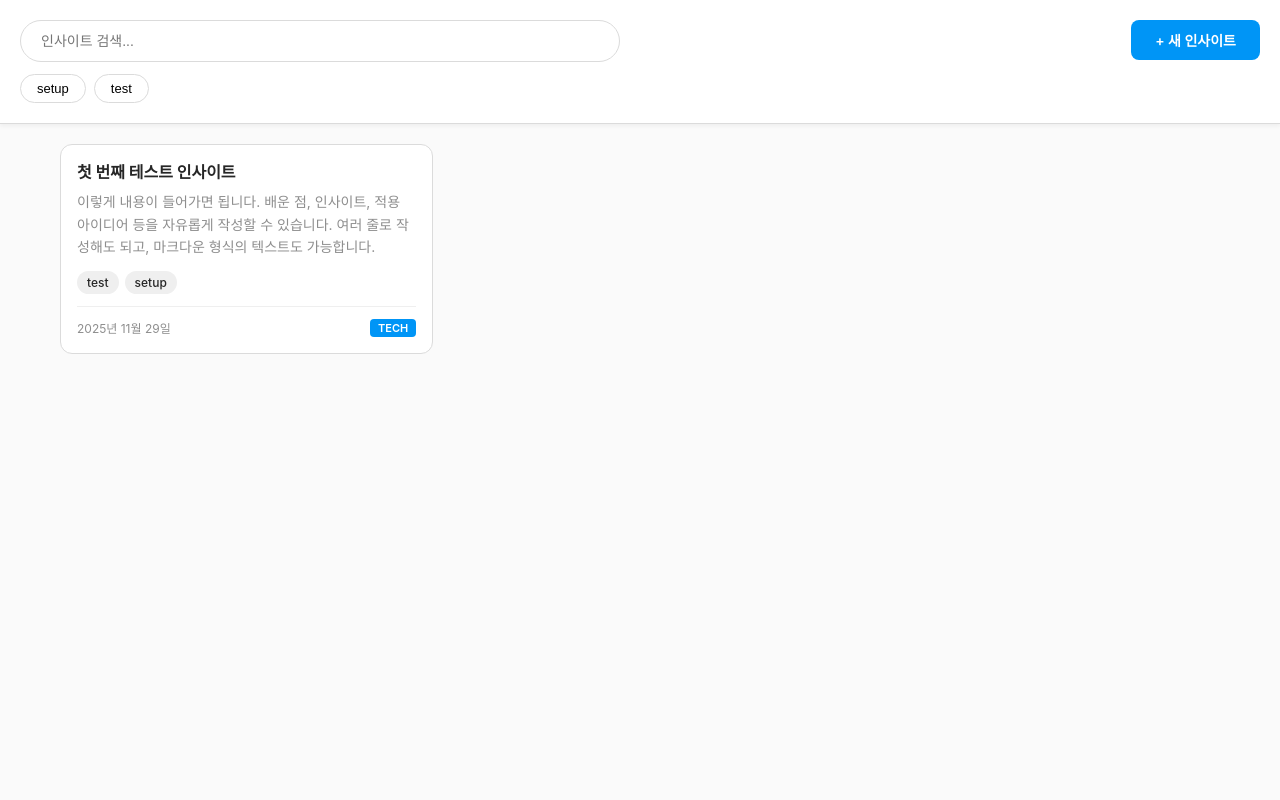
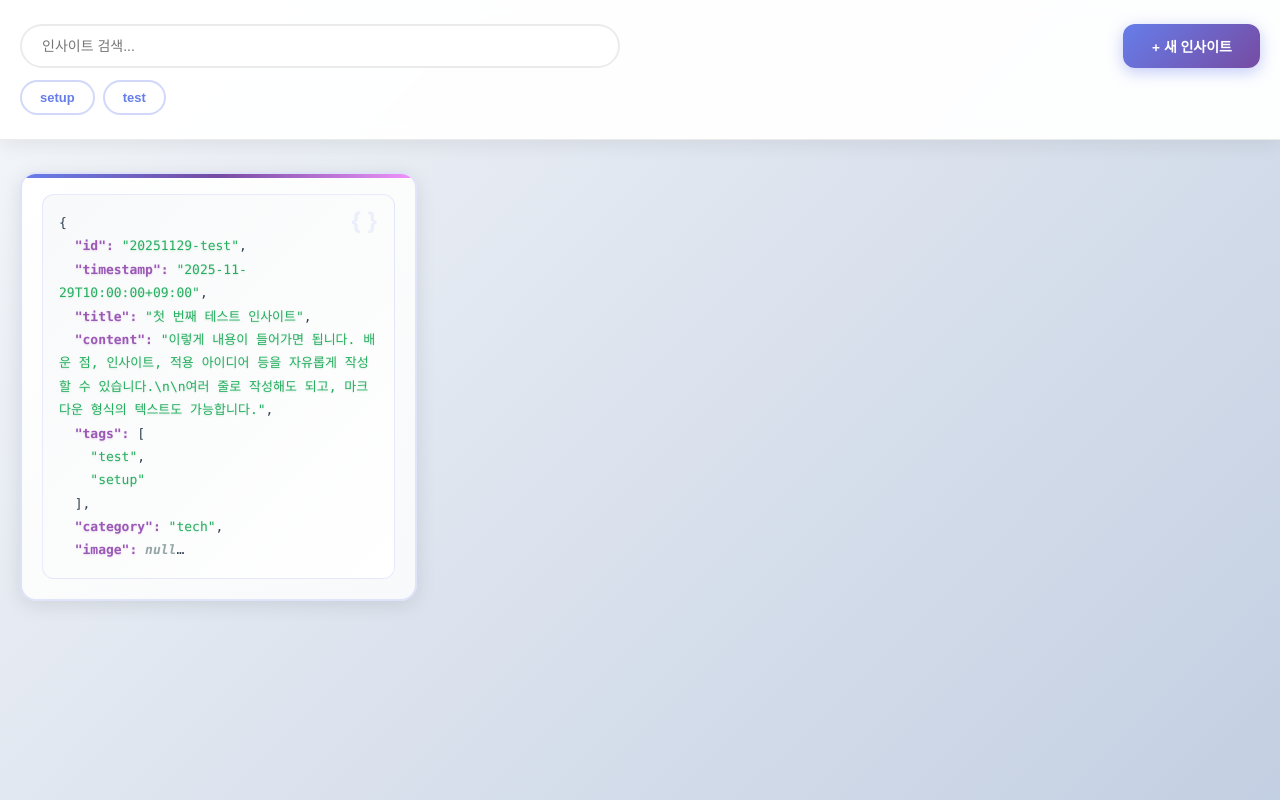
Before and after one commit to NayeonKimdev/insights-archive, a plain HTML site: page public/index.html in a window 1280 px wide. Drawn offline with Linux system fonts and the light colour scheme.

Commit message:
Update the UI

```diff
--- a/src/scripts/gallery.js
+++ b/src/scripts/gallery.js
@@ -3,24 +3,44 @@ let filteredInsights = [];
 let selectedTags = new Set();
 
 async function loadInsights() {
+    let insights = [];
+
+    // 1. localStorage에서 데이터 로드
+    const stored = localStorage.getItem('insights');
+    if (stored) {
+        try {
+            insights = JSON.parse(stored);
+        } catch (e) {
+            console.error('Error parsing localStorage:', e);
+        }
+    }
+
+    // 2. JSON 파일에서도 데이터 로드 (병합)
     try {
         const response = await fetch('../data/insights.json');
-        if (!response.ok) {
-            throw new Error('데이터를 불러올 수 없습니다.');
+        if (response.ok) {
+            const data = await response.json();
+            // localStorage와 병합 (중복 제거)
+            const fileInsights = data.insights || [];
+            const existingIds = new Set(insights.map(i => i.id));
+            fileInsights.forEach(insight => {
+                if (!existingIds.has(insight.id)) {
+                    insights.push(insight);
+                }
+            });
         }
-        const data = await response.json();
-        allInsights = data.insights.sort((a, b) =>
-            new Date(b.timestamp) - new Date(a.timestamp)
-        );
-        filteredInsights = [...allInsights];
+    } catch (error) {
+        console.log('JSON 파일을 불러올 수 없습니다. localStorage 데이터만 사용합니다.');
+    }
 
-        renderTagFilters();
-        renderGallery();
-    } catch (error) {
-        console.error('Error loading insights:', error);
-        document.getElementById('gallery').innerHTML =
-            '<p style="text-align: center; padding: 40px; color: #8e8e8e;">데이터를 불러올 수 없습니다. data/insights.json 파일을 확인해주세요.</p>';
-    }
+    // 시간순 정렬
+    allInsights = insights.sort((a, b) =>
+        new Date(b.timestamp) - new Date(a.timestamp)
+    );
+    filteredInsights = [...allInsights];
+
+    renderTagFilters();
+    renderGallery();
 }
 
 function renderTagFilters() {
@@ -84,28 +104,65 @@ function renderGallery() {
         return;
     }
 
-    gallery.innerHTML = filteredInsights.map(insight => `
+    gallery.innerHTML = filteredInsights.map(insight => {
+        // 이미지가 base64인지 경로인지 확인
+        const imageSrc = insight.image
+            ? (insight.image.startsWith('data:') ? insight.image : `../${insight.image}`)
+            : null;
+
+        // JSON 데이터 준비 (이미지는 축약)
+        const jsonData = {
+            id: insight.id,
+            timestamp: insight.timestamp,
+            title: insight.title,
+            content: insight.content.substring(0, 100) + (insight.content.length > 100 ? '...' : ''),
+            tags: insight.tags,
+            category: insight.category || 'tech',
+            image: imageSrc ? '📷 [Image attached]' : null
+        };
+
+        const jsonString = JSON.stringify(jsonData, null, 2);
+
+        return `
         <div class="insight-card" onclick="openDetail('${insight.id}')">
-            ${insight.image ? `<img src="../${insight.image}" alt="${insight.title}" onerror="this.style.display='none'">` : ''}
+            ${imageSrc ? `<div class="insight-thumbnail"><img src="${imageSrc}" alt="${insight.title}" onerror="this.style.display='none'"></div>` : ''}
             <div class="insight-content">
-                <h3 class="insight-title">${escapeHtml(insight.title)}</h3>
-                <p class="insight-text">${escapeHtml(insight.content)}</p>
-                <div class="insight-tags">
-                    ${insight.tags.map(tag => `<span class="tag">${escapeHtml(tag)}</span>`).join('')}
-                </div>
-                <div class="insight-meta">
-                    <span>${formatDate(insight.timestamp)}</span>
-                    <span class="category-badge">${insight.category || 'tech'}</span>
+                <div class="json-viewer">
+                    <pre class="json-code">${highlightJSON(jsonString)}</pre>
                 </div>
             </div>
         </div>
-    `).join('');
+    `;
+    }).join('');
 }
 
 function escapeHtml(text) {
     const div = document.createElement('div');
     div.textContent = text;
     return div.innerHTML;
+}
+
+function highlightJSON(json) {
+    // JSON 문자열을 HTML로 변환하면서 색상 적용
+    return json
+        .replace(/&/g, '&amp;')
+        .replace(/</g, '&lt;')
+        .replace(/>/g, '&gt;')
+        .replace(/("(\\u[a-zA-Z0-9]{4}|\\[^u]|[^\\"])*"(\s*:)?|\b(true|false|null)\b|-?\d+(?:\.\d*)?(?:[eE][+\-]?\d+)?)/g, (match) => {
+            let cls = 'json-number';
+            if (/^"/.test(match)) {
+                if (/:$/.test(match)) {
+                    cls = 'json-key';
+                } else {
+                    cls = 'json-string';
+                }
+            } else if (/true|false/.test(match)) {
+                cls = 'json-boolean';
+            } else if (/null/.test(match)) {
+                cls = 'json-null';
+            }
+            return `<span class="${cls}">${match}</span>`;
+        });
 }
 
 function formatDate(timestamp) {
@@ -124,8 +181,12 @@ function openDetail(id) {
     const modal = document.getElementById('detailModal');
     const modalBody = document.getElementById('modalBody');
 
+    const imageSrc = insight.image
+        ? (insight.image.startsWith('data:') ? insight.image : `../${insight.image}`)
+        : null;
+
     modalBody.innerHTML = `
-        ${insight.image ? `<img src="../${insight.image}" alt="${insight.title}" class="modal-image" onerror="this.style.display='none'">` : ''}
+        ${imageSrc ? `<img src="${imageSrc}" alt="${insight.title}" class="modal-image" onerror="this.style.display='none'">` : ''}
         <h2 class="modal-title">${escapeHtml(insight.title)}</h2>
         <div class="modal-content-text">${escapeHtml(insight.content).replace(/\n/g, '<br>')}</div>
         <div class="modal-tags">
--- a/src/styles/gallery.css
+++ b/src/styles/gallery.css
@@ -6,21 +6,24 @@
 
 body {
     font-family: -apple-system, BlinkMacSystemFont, 'Segoe UI', 'Malgun Gothic', sans-serif;
-    background: #fafafa;
+    background: linear-gradient(135deg, #f5f7fa 0%, #c3cfe2 100%);
+    background-attachment: fixed;
     color: #262626;
+    min-height: 100vh;
 }
 
 header {
     position: sticky;
     top: 0;
-    background: white;
-    padding: 20px;
-    border-bottom: 1px solid #dbdbdb;
+    background: rgba(255, 255, 255, 0.95);
+    backdrop-filter: blur(10px);
+    padding: 24px 20px;
+    border-bottom: 1px solid rgba(0,0,0,0.08);
     display: flex;
     justify-content: space-between;
     align-items: flex-start;
     z-index: 100;
-    box-shadow: 0 2px 4px rgba(0,0,0,0.05);
+    box-shadow: 0 4px 20px rgba(0,0,0,0.08);
 }
 
 .search-bar {
@@ -31,15 +34,18 @@ header {
 #searchInput {
     width: 100%;
     padding: 12px 20px;
-    border: 1px solid #dbdbdb;
+    border: 2px solid rgba(0,0,0,0.08);
     border-radius: 24px;
     font-size: 14px;
     outline: none;
-    transition: border-color 0.2s;
+    transition: all 0.3s;
+    background: rgba(255,255,255,0.8);
 }
 
 #searchInput:focus {
-    border-color: #0095f6;
+    border-color: #667eea;
+    background: white;
+    box-shadow: 0 0 0 4px rgba(102, 126, 234, 0.1);
 }
 
 .tag-filters {
@@ -50,61 +56,76 @@ header {
 }
 
 .tag-btn {
-    padding: 6px 16px;
-    border: 1px solid #dbdbdb;
+    padding: 8px 18px;
+    border: 2px solid rgba(102, 126, 234, 0.3);
     border-radius: 20px;
     background: white;
     cursor: pointer;
     font-size: 13px;
-    transition: all 0.2s;
-    font-weight: 500;
+    transition: all 0.3s;
+    font-weight: 600;
+    color: #667eea;
 }
 
 .tag-btn:hover {
-    background: #efefef;
+    background: rgba(102, 126, 234, 0.1);
+    border-color: #667eea;
+    transform: translateY(-2px);
 }
 
 .tag-btn.active {
-    background: #0095f6;
+    background: linear-gradient(135deg, #667eea 0%, #764ba2 100%);
     color: white;
-    border-color: #0095f6;
+    border-color: transparent;
+    box-shadow: 0 4px 12px rgba(102, 126, 234, 0.4);
 }
 
 .add-btn {
-    background: #0095f6;
+    background: linear-gradient(135deg, #667eea 0%, #764ba2 100%);
     color: white;
-    padding: 10px 24px;
-    border-radius: 8px;
+    padding: 12px 28px;
+    border-radius: 12px;
     text-decoration: none;
     font-weight: 600;
     font-size: 14px;
-    transition: background 0.2s;
+    transition: all 0.3s;
     white-space: nowrap;
     margin-left: 20px;
+    box-shadow: 0 4px 15px rgba(102, 126, 234, 0.4);
 }
 
 .add-btn:hover {
-    background: #0084d4;
+    transform: translateY(-2px);
+    box-shadow: 0 6px 20px rgba(102, 126, 234, 0.5);
 }
 
-/* Masonry 그리드 (인스타 피드처럼) */
+/* 메모장 스타일 그리드 */
 .gallery {
-    column-count: 3;
-    column-gap: 20px;
-    padding: 20px;
-    max-width: 1200px;
+    display: grid;
+    grid-template-columns: repeat(auto-fill, minmax(320px, 1fr));
+    gap: 24px;
+    padding: 32px 20px;
+    max-width: 1400px;
     margin: 0 auto;
 }
 
 @media (max-width: 900px) {
-    .gallery { column-count: 2; }
+    .gallery {
+        grid-template-columns: repeat(auto-fill, minmax(280px, 1fr));
+        gap: 20px;
+    }
 }
 
 @media (max-width: 600px) {
-    .gallery { column-count: 1; }
+    .gallery {
+        grid-template-columns: 1fr;
+        gap: 16px;
+        padding: 20px 16px;
+    }
     header {
         flex-direction: column;
         gap: 12px;
+        padding: 20px 16px;
     }
     .add-btn {
         margin-left: 0;
@@ -114,89 +135,143 @@ header {
 }
 
 .insight-card {
-    break-inside: avoid;
-    margin-bottom: 20px;
-    background: white;
-    border: 1px solid #dbdbdb;
-    border-radius: 12px;
+    background: linear-gradient(135deg, #ffffff 0%, #f8f9fa 100%);
+    border-radius: 16px;
     overflow: hidden;
-    transition: transform 0.2s, box-shadow 0.2s;
+    transition: all 0.3s cubic-bezier(0.4, 0, 0.2, 1);
     cursor: pointer;
-    display: inline-block;
-    width: 100%;
+    box-shadow: 0 4px 20px rgba(0,0,0,0.1);
+    border: 2px solid rgba(102, 126, 234, 0.2);
+    display: flex;
+    flex-direction: column;
+    position: relative;
+}
+
+.insight-card::before {
+    content: '';
+    position: absolute;
+    top: 0;
+    left: 0;
+    right: 0;
+    height: 4px;
+    background: linear-gradient(90deg, #667eea 0%, #764ba2 50%, #f093fb 100%);
+    z-index: 1;
 }
 
 .insight-card:hover {
-    transform: translateY(-4px);
-    box-shadow: 0 12px 24px rgba(0,0,0,0.1);
+    transform: translateY(-8px) scale(1.02);
+    box-shadow: 0 20px 40px rgba(102, 126, 234, 0.25);
+    border-color: rgba(102, 126, 234, 0.5);
 }
 
-.insight-card img {
+.insight-thumbnail {
     width: 100%;
-    height: auto;
-    display: block;
+    height: 180px;
+    overflow: hidden;
+    background: linear-gradient(135deg, #667eea 0%, #764ba2 50%, #f093fb 100%);
+    position: relative;
+    border-bottom: 3px solid rgba(102, 126, 234, 0.3);
+}
+
+.insight-thumbnail::before {
+    content: '';
+    position: absolute;
+    top: 0;
+    left: 0;
+    right: 0;
+    bottom: 0;
+    background: linear-gradient(180deg, rgba(255,255,255,0.1) 0%, rgba(0,0,0,0.1) 100%);
+    z-index: 1;
+}
+
+.insight-thumbnail img {
+    width: 100%;
+    height: 100%;
     object-fit: cover;
+    transition: transform 0.3s;
+    filter: brightness(0.95) contrast(1.05);
+}
+
+.insight-card:hover .insight-thumbnail img {
+    transform: scale(1.15);
 }
 
 .insight-content {
-    padding: 16px;
+    padding: 20px;
+    flex: 1;
+    display: flex;
+    flex-direction: column;
 }
 
-.insight-title {
-    font-size: 16px;
-    font-weight: 700;
-    margin-bottom: 8px;
-    color: #262626;
-    line-height: 1.4;
+.json-viewer {
+    width: 100%;
+    overflow: hidden;
+    background: linear-gradient(135deg, #f8f9fa 0%, #ffffff 100%);
+    border-radius: 12px;
+    padding: 16px;
+    border: 1px solid rgba(102, 126, 234, 0.15);
+    position: relative;
 }
 
-.insight-text {
-    font-size: 14px;
-    line-height: 1.6;
-    color: #8e8e8e;
-    margin-bottom: 12px;
-    display: -webkit-box;
-    -webkit-line-clamp: 3;
-    -webkit-box-orient: vertical;
-    overflow: hidden;
+.json-viewer::before {
+    content: '{ }';
+    position: absolute;
+    top: 12px;
+    right: 16px;
+    font-size: 24px;
+    color: rgba(102, 126, 234, 0.1);
+    font-weight: 700;
+    pointer-events: none;
 }
 
-.insight-tags {
-    display: flex;
-    gap: 6px;
-    flex-wrap: wrap;
-    margin-bottom: 8px;
+.json-code {
+    font-family: 'Monaco', 'Menlo', 'Ubuntu Mono', 'Consolas', 'source-code-pro', monospace;
+    font-size: 13px;
+    line-height: 1.8;
+    margin: 0;
+    padding: 0;
+    background: transparent;
+    color: #2c3e50;
+    white-space: pre-wrap;
+    word-wrap: break-word;
+    overflow: hidden;
+    display: -webkit-box;
+    -webkit-line-clamp: 15;
+    -webkit-box-orient: vertical;
+    position: relative;
+    z-index: 1;
 }
 
-.tag {
-    background: #efefef;
-    color: #262626;
-    padding: 4px 10px;
-    border-radius: 12px;
-    font-size: 12px;
-    font-weight: 500;
+.json-code .json-key {
+    color: #9b59b6;
+    font-weight: 700;
+    text-shadow: 0 1px 2px rgba(155, 89, 182, 0.2);
 }
 
-.insight-meta {
-    display: flex;
-    justify-content: space-between;
-    align-items: center;
-    margin-top: 12px;
-    padding-top: 12px;
-    border-top: 1px solid #efefef;
-    font-size: 12px;
-    color: #8e8e8e;
+.json-code .json-string {
+    color: #27ae60;
+    font-weight: 500;
+    text-shadow: 0 1px 2px rgba(39, 174, 96, 0.2);
 }
 
-.category-badge {
-    background: #0095f6;
-    color: white;
-    padding: 2px 8px;
-    border-radius: 4px;
-    font-size: 11px;
-    font-weight: 600;
-    text-transform: uppercase;
+.json-code .json-number {
+    color: #e74c3c;
+    font-weight: 700;
+    text-shadow: 0 1px 2px rgba(231, 76, 60, 0.2);
 }
+
+.json-code .json-boolean {
+    color: #3498db;
+    font-weight: 700;
+    text-shadow: 0 1px 2px rgba(52, 152, 219, 0.2);
+}
+
+.json-code .json-null {
+    color: #95a5a6;
+    font-weight: 700;
+    font-style: italic;
+}
+
 
 /* 모달 스타일 */
 .modal {
```
Also changed, not shown: src/scripts/admin.js (+30 -33 lines).
